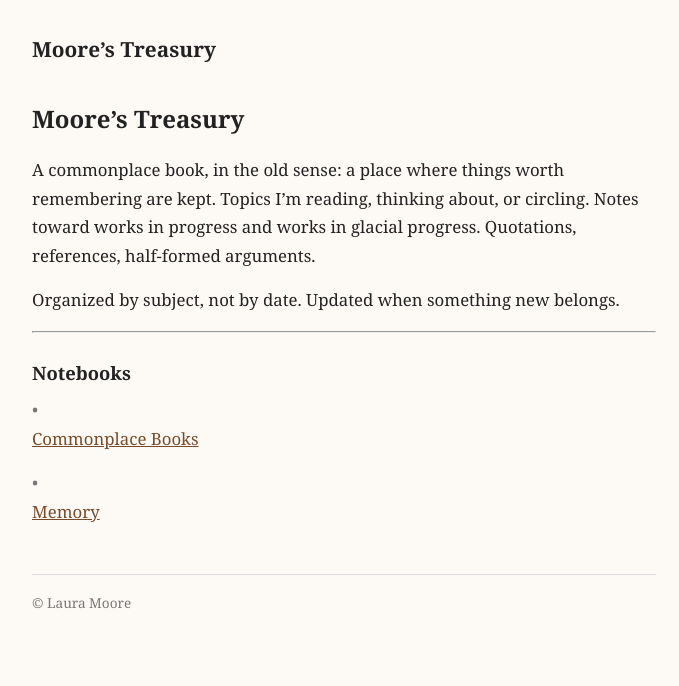
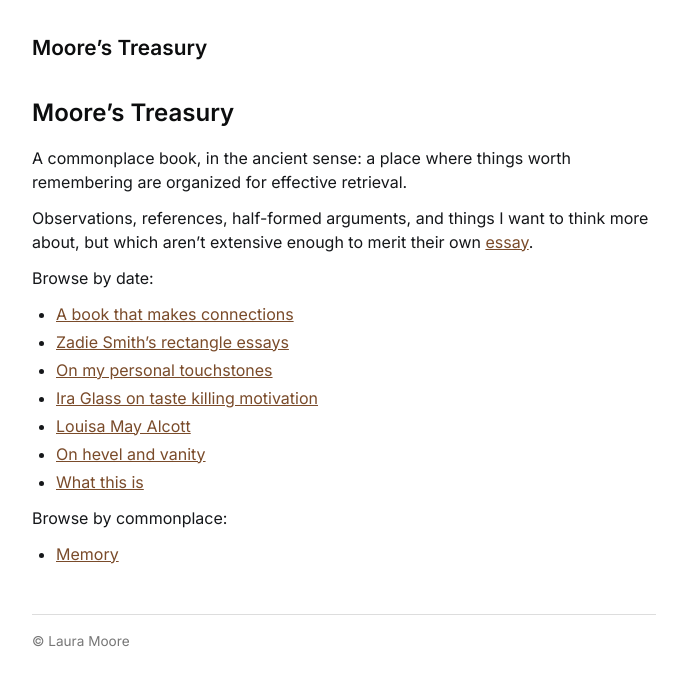
Before and after one commit to lauramoorewrites-del/treasury, a Jekyll site: the page built from index.md, in a window 1280 px wide. Shown: the top 686 px of the page, without its empty margins (296-975 px from the left). Built offline with Jekyll 4.4.1, drawn with Linux system fonts in a browser that asks for light colours.

Commit message:
Convert site from Obsidian Publish to Jekyll
Replaces Obsidian vault with Jekyll collections: entries, commonplaces,
essays index. Wikilinks converted to standard markdown. Inter font,
house style CSS. Ready for GitHub Pages deployment.

Co-Authored-By: Claude Opus 4.6 (1M context) <noreply@anthropic.com>

```diff
--- a/_config.yml
+++ b/_config.yml
@@ -1,10 +1,13 @@
 title: Moore's Treasury
-description: A commonplace book of the mind
+description: A commonplace book
 url: https://moorestreasury.com
 baseurl: ""
 markdown: kramdown
 
 collections:
-  notebooks:
+  entries:
     output: true
-    permalink: /notebooks/:title/
+    permalink: /entries/:name/
+  commonplaces:
+    output: true
+    permalink: /commonplaces/:title/
--- a/_layouts/default.html
+++ b/_layouts/default.html
@@ -4,6 +4,9 @@
   <meta charset="utf-8">
   <meta name="viewport" content="width=device-width, initial-scale=1">
   <title>{% if page.title %}{{ page.title }} &mdash; {% endif %}Moore&rsquo;s Treasury</title>
+  <link rel="preconnect" href="https://fonts.googleapis.com">
+  <link rel="preconnect" href="https://fonts.gstatic.com" crossorigin>
+  <link href="https://fonts.googleapis.com/css2?family=Inter:wght@400;500;600&display=swap" rel="stylesheet">
   <link rel="stylesheet" href="/assets/style.css">
 </head>
 <body>
--- a/assets/style.css
+++ b/assets/style.css
@@ -1,59 +1,86 @@
-:root {
-  --text: #222;
-  --bg: #fdfaf6;
-  --muted: #777;
-  --link: #7a4b2a;
-  --rule: #ddd;
-  --max-width: 40em;
-}
+/* Moore's Treasury */
 
 * { margin: 0; padding: 0; box-sizing: border-box; }
 
 body {
-  font-family: Georgia, "Times New Roman", serif;
-  font-size: 1.05rem;
-  line-height: 1.7;
-  color: var(--text);
-  background: var(--bg);
-  max-width: var(--max-width);
+  font-family: 'Inter', -apple-system, sans-serif;
+  font-size: 1rem;
+  line-height: 1.5;
+  color: #15171A;
+  background: #fff;
+  max-width: 42em;
   margin: 2rem auto;
   padding: 0 1.5rem;
 }
 
 header nav a {
+  font-family: 'Inter', sans-serif;
+  font-weight: 600;
   font-size: 1.3rem;
-  font-weight: bold;
-  color: var(--text);
+  color: #0C0D0E;
   text-decoration: none;
 }
 
 main { margin-top: 2rem; }
 
-h1 { font-size: 1.5rem; margin-bottom: 1rem; }
-h2 { font-size: 1.15rem; margin-top: 1.5rem; margin-bottom: 0.5rem; }
+p { margin-bottom: 0.75em; }
 
-p { margin-bottom: 1rem; }
+h1 {
+  font-family: 'Inter', sans-serif;
+  font-weight: 600;
+  font-size: 1.5em;
+  color: #0C0D0E;
+  margin-bottom: 0.6em;
+}
 
-a { color: var(--link); }
+h2 {
+  font-family: 'Inter', sans-serif;
+  font-weight: 600;
+  font-size: 1.3em;
+  color: #0C0D0E;
+  margin-top: 1.5em;
+  margin-bottom: 0.4em;
+}
+
+h3 {
+  font-family: 'Inter', sans-serif;
+  font-weight: 600;
+  font-size: 1em;
+  color: #0C0D0E;
+  margin-top: 1.2em;
+  margin-bottom: 0.3em;
+}
+
+a { color: #7a4b2a; }
 a:hover { text-decoration: none; }
 
-ul { list-style: none; }
-ul li { margin-bottom: 0.3rem; }
-ul li::before { content: "\2022\00a0"; color: var(--muted); }
+blockquote {
+  border-left: 2px solid #ddd;
+  padding-left: 1em;
+  color: #2B2D31;
+  font-size: 0.92em;
+  margin: 1em 0;
+}
 
-blockquote {
-  border-left: 2px solid var(--rule);
-  padding-left: 1rem;
-  color: var(--muted);
-  margin: 1rem 0;
+hr {
+  border: none;
+  border-top: 1px solid #ddd;
+  margin: 1.5em 0;
 }
+
+ul { list-style: disc; padding-left: 1.5em; margin-bottom: 0.75em; }
+li { margin-bottom: 0.25em; }
+
+img { max-width: 100%; height: auto; margin: 1em 0; }
 
 footer {
   margin-top: 3rem;
   padding-top: 1rem;
-  border-top: 1px solid var(--rule);
+  border-top: 1px solid #ddd;
   font-size: 0.85rem;
-  color: var(--muted);
+  color: #777;
 }
 
-.updated { font-size: 0.85rem; color: var(--muted); }
+.nav-links {
+  font-size: 0.95em;
+}
--- a/index.md
+++ b/index.md
@@ -5,15 +5,20 @@ title: Home
 
 # Moore's Treasury
 
-A commonplace book, in the old sense: a place where things worth remembering are kept. Topics I'm reading, thinking about, or circling. Notes toward works in progress and works in glacial progress. Quotations, references, half-formed arguments.
+A commonplace book, in the ancient sense: a place where things worth remembering are organized for effective retrieval.
 
-Organized by subject, not by date. Updated when something new belongs.
+Observations, references, half-formed arguments, and things I want to think more about, but which aren't extensive enough to merit their own [essay](/essays/).
 
----
+Browse by date:
 
-## Notebooks
+- [A book that makes connections](/entries/2026-06-25-a-book-that-makes-connections/)
+- [Zadie Smith's rectangle essays](/entries/2026-06-24-zadie-smiths-rectangle-essays/)
+- [On my personal touchstones](/entries/2026-06-23-on-my-personal-touchstones/)
+- [Ira Glass on taste killing motivation](/entries/2026-06-19-ira-glass-on-taste-killing-motivation/)
+- [Louisa May Alcott](/entries/2026-06-19-louisa-may-alcott/)
+- [On hevel and vanity](/entries/2026-06-18-on-hevel-and-vanity/)
+- [What this is](/entries/2026-06-18-what-this-is/)
 
-{% assign sorted = site.notebooks | sort: "title" %}
-{% for nb in sorted %}
-- [{{ nb.title }}]({{ nb.url }})
-{% endfor %}
+Browse by commonplace:
+
+- [Memory](/commonplaces/memory/)
```
Also changed, not shown: _commonplaces/memory.md (added, +15 -0 lines), _entries/2026-06-18-on-hevel-and-vanity.md (added, +30 -0 lines), _entries/2026-06-18-what-this-is.md (added, +41 -0 lines), _entries/2026-06-19-ira-glass-on-taste-killing-motivation.md (added, +29 -0 lines), _entries/2026-06-19-louisa-may-alcott.md (added, +68 -0 lines), _entries/2026-06-23-on-my-personal-touchstones.md (added, +29 -0 lines), _entries/2026-06-24-zadie-smiths-rectangle-essays.md (added, +48 -0 lines), _entries/2026-06-25-a-book-that-makes-connections.md (added, +33 -0 lines), _notebooks/commonplace-books.md (deleted, +0 -19 lines), _notebooks/memory.md (deleted, +0 -20 lines), essays.md (added, +55 -0 lines), assets/images/628422dc-4f01-4b9e-b6ee-e8dcc9830969.png (added).
